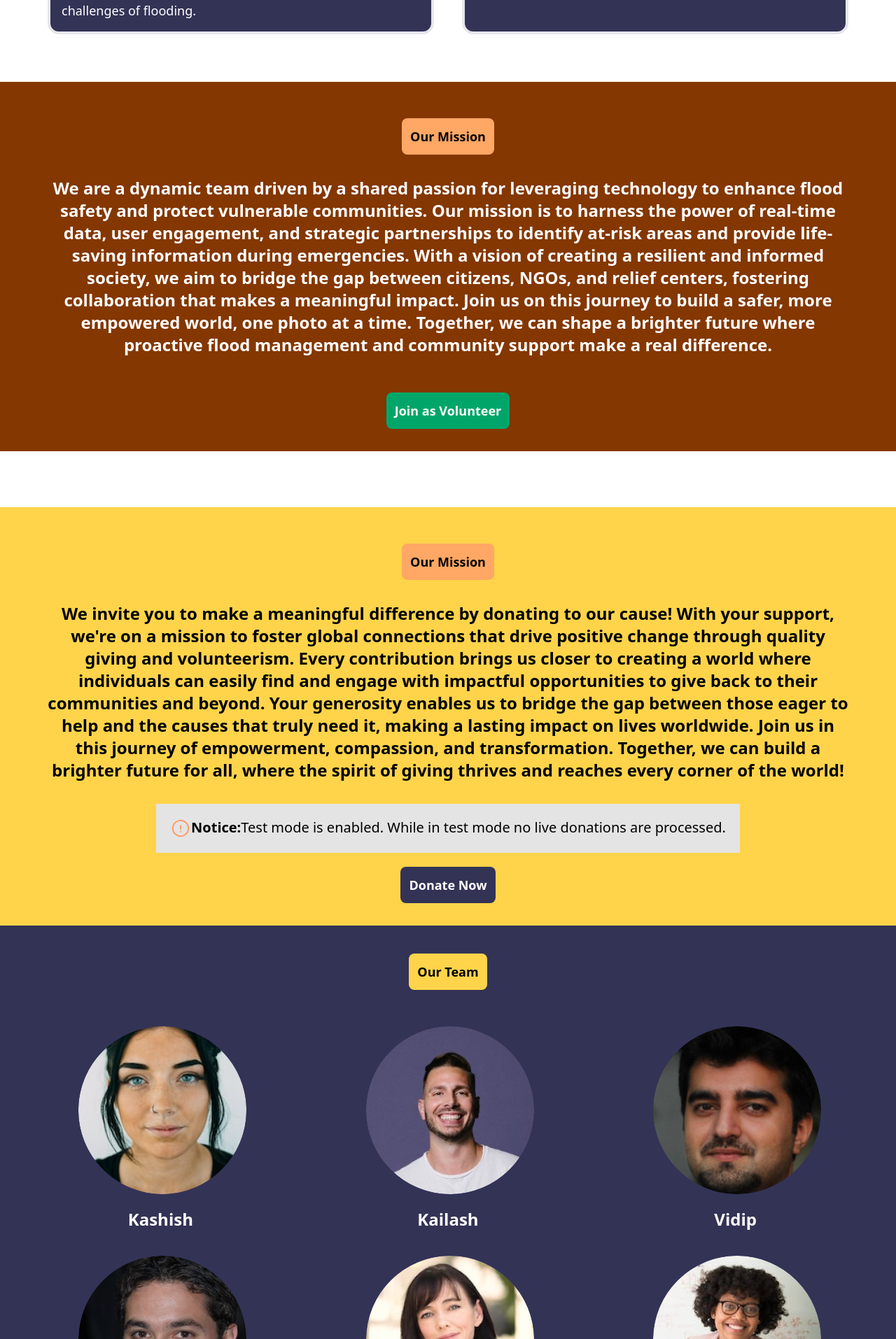
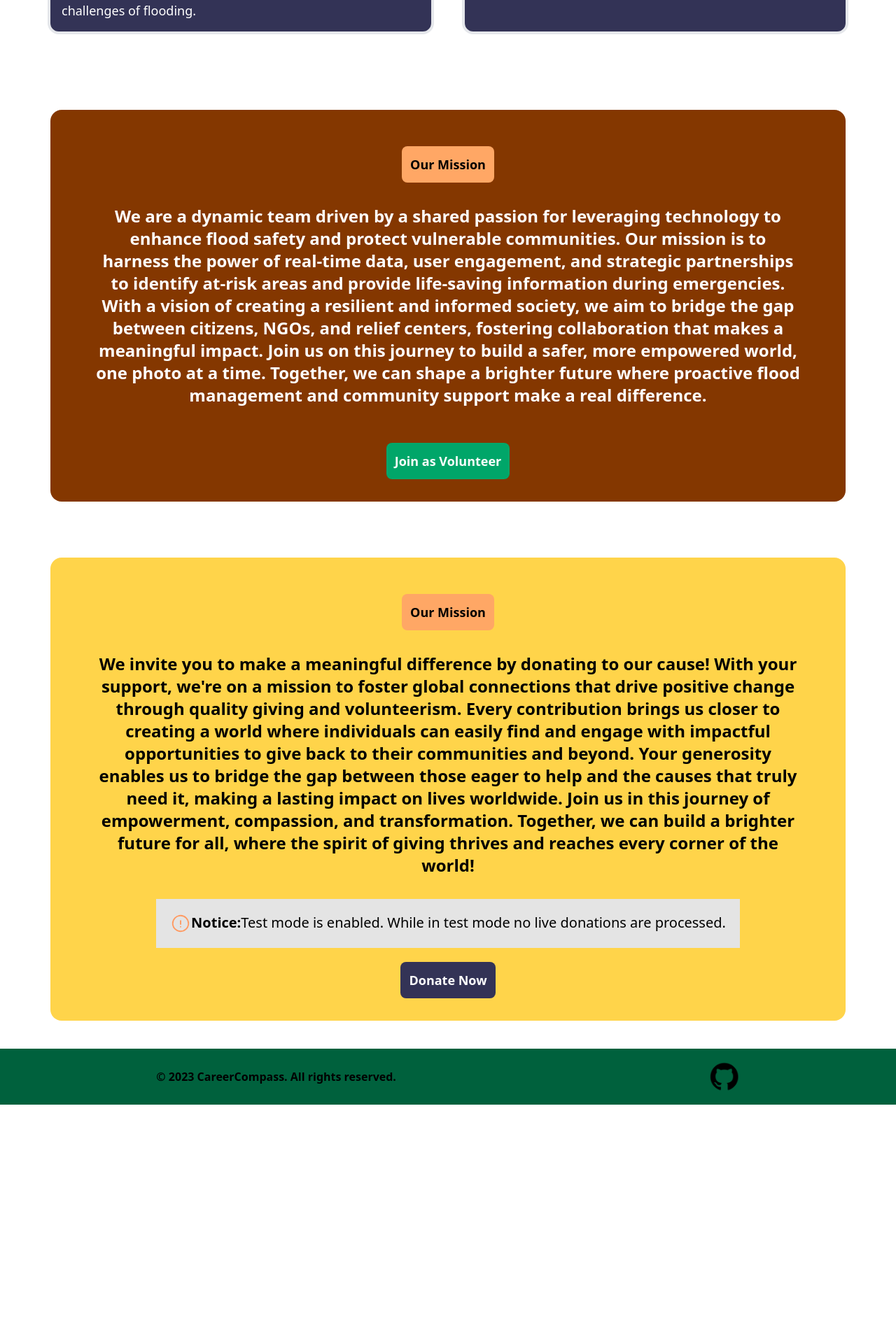
Before and after one commit to PekaVengers/FloodGuardia, a React (Vite) app in the folder client/: page / in a window 1280 px wide. Shown: the part 1726-3640 px from the top of the page at 70% size. After the commit the page ends 3305 px from the top, so only its background shows below. Built offline with nearby package versions, Linux system fonts and the light colour scheme.

Commit message:
fix home page design

```diff
--- a/client/src/pages/Home.jsx
+++ b/client/src/pages/Home.jsx
@@ -86,7 +86,7 @@ export default function Home() {
           }
         </div>
       </div>
-      <div className='bg-[#843700] p-8'>
+      <div className='bg-[#843700] p-8 m-10 mx-[4.5rem] rounded-2xl'>
         <div className='flex justify-center'>
           <button className='text-center text-lg bg-[#FFA765] p-3 font-bold mt-5 rounded-lg'>Our Mission</button>
         </div>
@@ -95,7 +95,7 @@ export default function Home() {
           <button className='text-center text-lg bg-[#00A669] p-3 font-bold mt-5 text-white rounded-lg'>Join as Volunteer</button>
         </div>
       </div>
-      <div className='bg-[#FFD44A] p-8 mt-20'>
+      <div className='bg-[#FFD44A] p-8 mt-20 m-10 mx-[4.5rem] rounded-2xl'>
         <div className='flex justify-center'>
           <button className='text-center text-lg bg-[#FFA765] p-3 font-bold mt-5 rounded-lg'>Our Mission</button>
         </div>
@@ -111,7 +111,7 @@ export default function Home() {
           <button className='text-center text-lg bg-[#333356] p-3 font-bold mt-5 rounded-lg text-white'>Donate Now</button>
         </div>
       </div>
-      <div className='bg-[#333356] flex flex-col items-center'>
+      {/* <div className='bg-[#333356] flex flex-col items-center'>
         <div className='flex justify-center mt-10'>
           <button className='text-center text-lg bg-[#FFD44A] p-3 font-bold rounded-lg'>Our Team</button>
         </div>
@@ -125,7 +125,7 @@ export default function Home() {
             ))
           }
         </div>
-      </div>
+      </div> */}
       {/* <div className='grid md:grid-cols-2'>
         <div>
           <img src={img9} alt="" />
```
